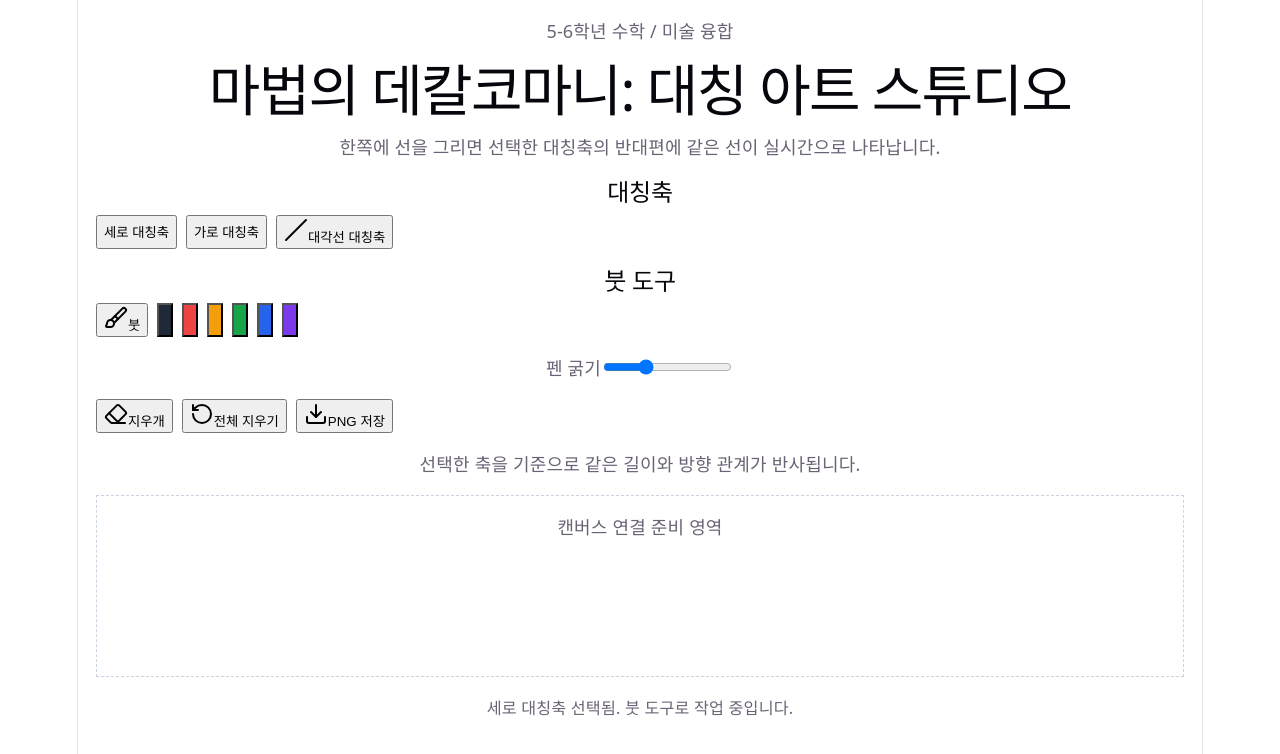
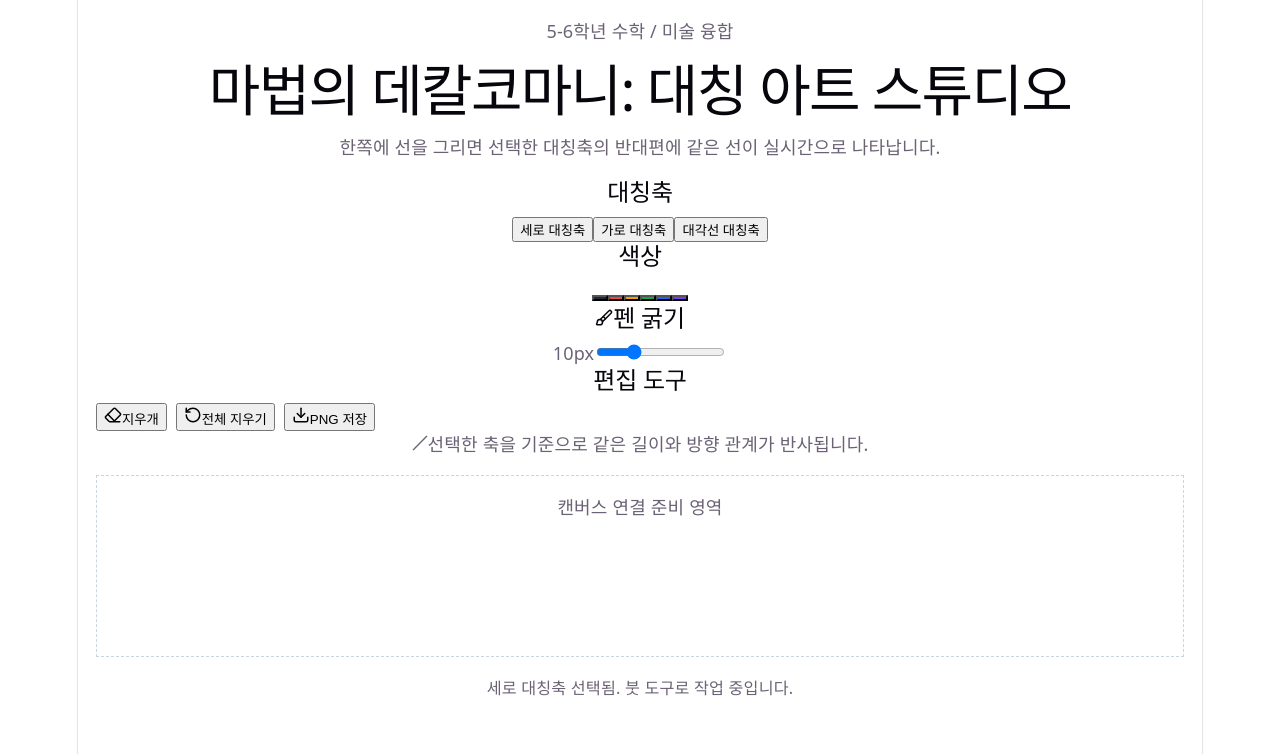
Before and after one commit to WBmaker2/symmetry-art-studio, a React (Vite) app: page / in a window 1280 px wide. Shown: the top 754 px of the page. Built offline with nearby package versions, Linux system fonts and the light colour scheme.

Commit message:
fix: align toolbar markup with plan

```diff
--- a/src/components/StudioToolbar.tsx
+++ b/src/components/StudioToolbar.tsx
@@ -45,91 +45,111 @@ export function StudioToolbar({
   onSave,
 }: StudioToolbarProps) {
   return (
-    <aside className="studio-toolbar">
-      <section className="toolbar-group">
-        <h2>대칭축</h2>
-        <div className="axis-buttons" role="group" aria-label="대칭축 선택">
+    <aside className="toolbar" aria-label="대칭 아트 도구">
+      <section
+        className="tool-group"
+        aria-labelledby="axis-control-title"
+      >
+        <h2 id="axis-control-title">대칭축</h2>
+        <div className="segmented-control" role="group" aria-label="대칭축 선택">
           {axisOrder.map((axisMode) => (
             <button
               key={axisMode}
               type="button"
               onClick={() => onAxisChange(axisMode)}
               aria-pressed={axis === axisMode}
-              className={`toggle-btn ${axis === axisMode ? 'is-active' : ''}`}
+              className="segment-button"
             >
-              {axisMode === 'diagonal' && Slash ? <Slash /> : null}
               {axisLabels[axisMode]}
             </button>
           ))}
         </div>
       </section>
 
-      <section className="toolbar-group">
-        <h2>붓 도구</h2>
-        <div className="tool-row">
-          <button
-            type="button"
-            className={`tool-btn ${tool === 'brush' ? 'is-active' : ''}`}
-            aria-pressed={tool === 'brush'}
-            onClick={() => onToolChange('brush')}
-          >
-            <Brush />
-            붓
-          </button>
+      <section
+        className="tool-group"
+        aria-labelledby="color-control-title"
+      >
+        <h2 id="color-control-title">색상</h2>
+        <div className="swatch-row" role="group" aria-label="색상 선택">
           {colors.map((swatch) => (
             <button
               key={swatch.value}
               type="button"
-              className={`swatch-btn ${
-                tool === 'brush' && color === swatch.value ? 'is-active' : ''
-              }`}
+              className="color-swatch"
               aria-label={swatch.name}
               aria-pressed={tool === 'brush' && color === swatch.value}
               onClick={() => {
                 onColorChange(swatch.value);
                 onToolChange('brush');
               }}
-              style={{ background: swatch.value }}
+              style={{ backgroundColor: swatch.value }}
             />
           ))}
         </div>
       </section>
 
-      <section className="toolbar-group">
-        <label htmlFor="brush-size">펜 굵기</label>
+      <section
+        className="tool-group"
+        aria-labelledby="brush-size-title"
+      >
+        <h2 id="brush-size-title">
+          <Brush aria-hidden="true" size={18} />
+          펜 굵기
+        </h2>
+        <span>{brushSize}px</span>
         <input
           id="brush-size"
           type="range"
-          min={1}
-          max={30}
+          min={2}
+          max={32}
+          step={1}
           value={brushSize}
           onChange={(event) => onBrushSizeChange(Number(event.target.value))}
           aria-label="펜 굵기"
         />
       </section>
 
-      <section className="toolbar-group">
-        <div className="action-row">
+      <section
+        className="tool-group compact-tools"
+        aria-label="편집 도구"
+      >
+        <h2 id="edit-tools-title" className="sr-only">
+          편집 도구
+        </h2>
+        <div className="action-row" aria-labelledby="edit-tools-title">
           <button
             type="button"
-            className={`action-btn ${tool === 'eraser' ? 'is-active' : ''}`}
-            onClick={() => onToolChange('eraser')}
+            className="icon-button"
+            onClick={() => onToolChange(tool === 'eraser' ? 'brush' : 'eraser')}
             aria-pressed={tool === 'eraser'}
+            title="지우개"
           >
-            <Eraser />
+            <Eraser aria-hidden="true" size={18} />
             지우개
           </button>
-          <button type="button" className="action-btn" onClick={onClear}>
-            <RotateCcw />
+          <button
+            type="button"
+            className="icon-button"
+            onClick={onClear}
+            title="전체 지우기"
+          >
+            <RotateCcw aria-hidden="true" size={18} />
             전체 지우기
           </button>
-          <button type="button" className="action-btn" onClick={onSave}>
-            <Download />
+          <button
+            type="button"
+            className="icon-button"
+            onClick={onSave}
+            title="PNG 저장"
+          >
+            <Download aria-hidden="true" size={18} />
             PNG 저장
           </button>
         </div>
       </section>
       <p className="axis-note">
+        <Slash aria-hidden="true" size={16} />
         선택한 축을 기준으로 같은 길이와 방향 관계가 반사됩니다.
       </p>
     </aside>
```
